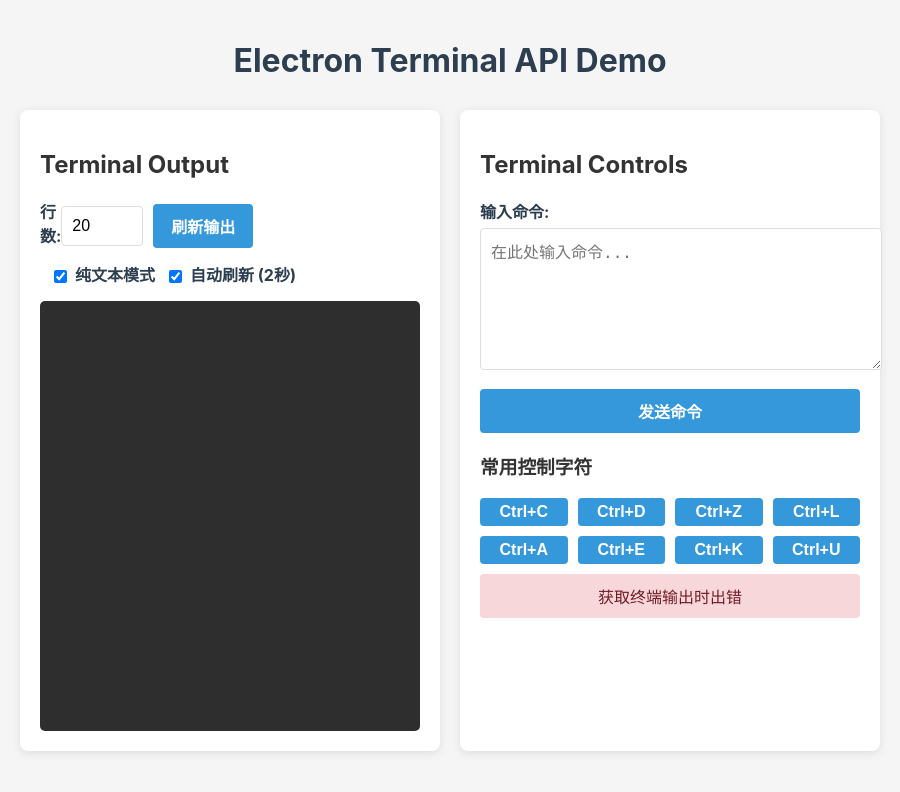
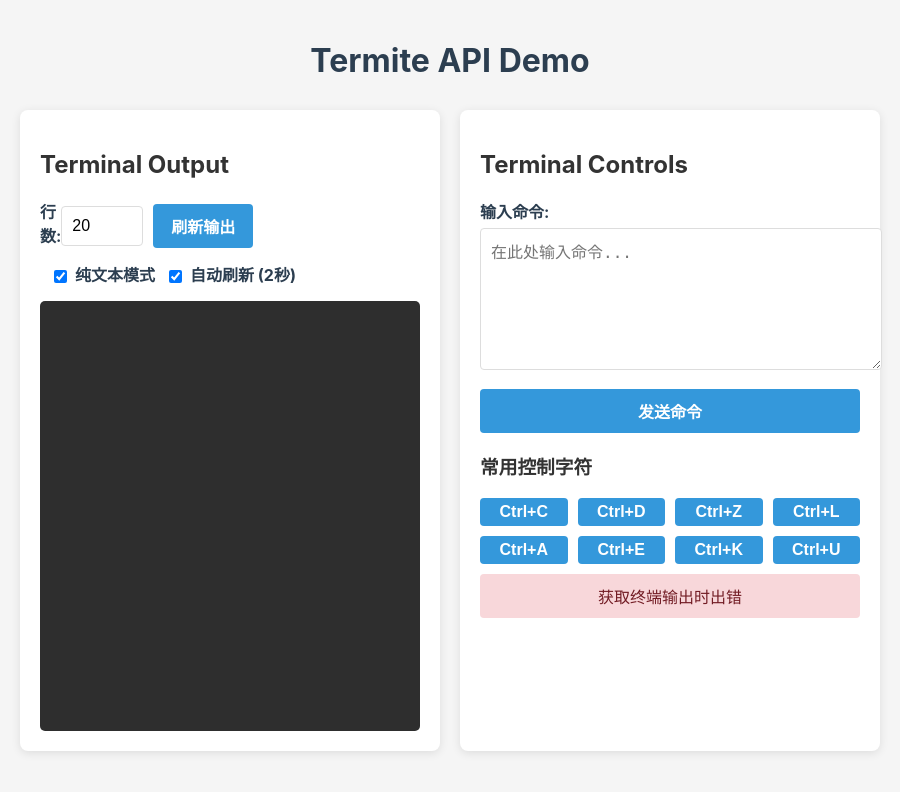
Before and after one commit to maxazure/electron-terminal, an Electron app: page demo-client.html in a window 900 px wide. Drawn offline with Linux system fonts and the light colour scheme; no server answers.

Commit message:
修改了项目名字

```diff
--- a/demo-client.html
+++ b/demo-client.html
@@ -3,7 +3,7 @@
 <head>
   <meta charset="UTF-8">
   <meta name="viewport" content="width=device-width, initial-scale=1.0">
-  <title>Electron Terminal API Demo</title>
+  <title>Termite API Demo</title>
   <style>
     body {
       font-family: -apple-system, BlinkMacSystemFont, 'Segoe UI', Roboto, Oxygen, Ubuntu, Cantarell, 'Open Sans', 'Helvetica Neue', sans-serif;
@@ -128,7 +128,7 @@
   </style>
 </head>
 <body>
-  <h1>Electron Terminal API Demo</h1>
+  <h1>Termite API Demo</h1>
 
   <div class="container">
     <div class="panel">
```
Also changed, not shown: README.md.
